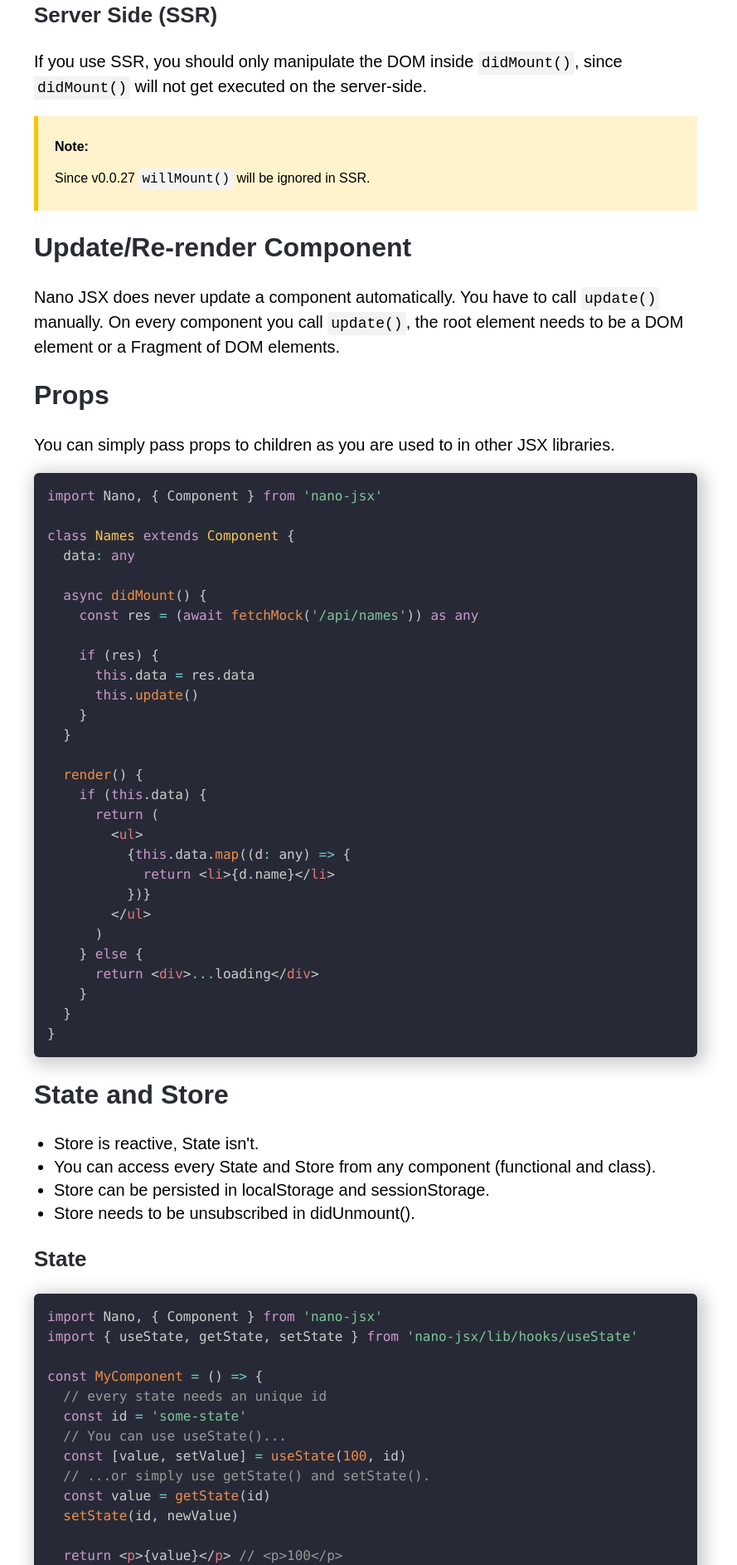
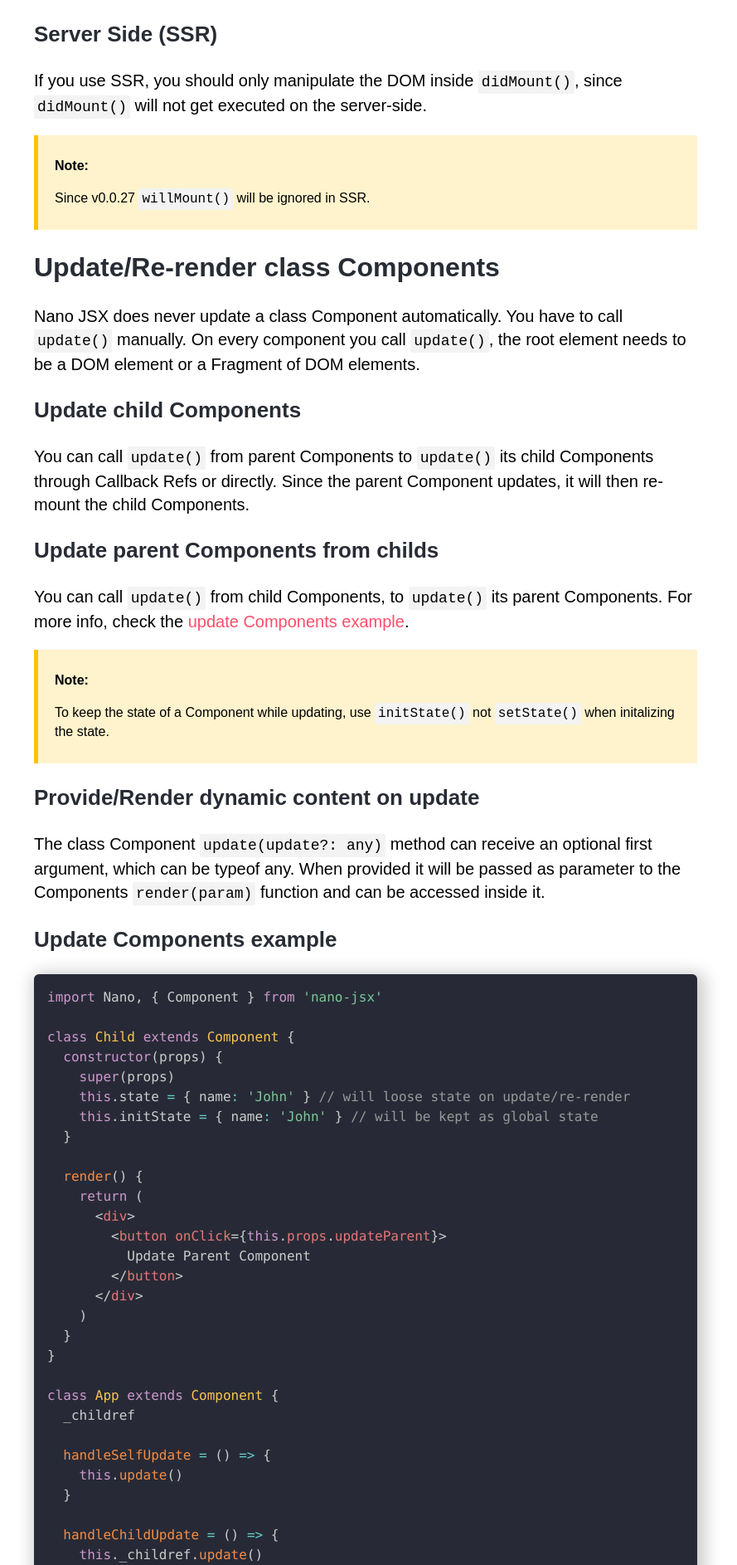
Before and after one commit to nanojsx/nanojsx.github.io, a website: page docs.html in a window 1280 px wide. Shown: the part 2814-4700 px from the top of the page at 83% size, without its empty margins (199-1088 px from the left). Drawn offline with Linux system fonts and the light colour scheme.

Commit message:
Updated update/re-render component docs

```diff
--- a/docs.html
+++ b/docs.html
@@ -77,7 +77,8 @@
           <p><strong>Note:</strong></p>
           <p>
             To make use of a <code class="is-code">state</code> on initial load, set the state inside the
-            <code class="is-code">constructor()</code>.
+            <code class="is-code">constructor()</code>. To keep the state of a Component while updating, use
+            <code class="is-code">initState()</code> when initalizing.
           </p>
         </div>
 
@@ -117,15 +118,47 @@
           <p>Since v0.0.27 <code class="is-code">willMount()</code> will be ignored in SSR.</p>
         </div>
 
-        <h2>Update/Re-render Component</h2>
+        <h2>Update/Re-render class Components</h2>
         <p>
-          Nano JSX does never update a component automatically. You have to call
+          Nano JSX does never update a class Component automatically. You have to call
           <code class="is-code">update()</code> manually. On every component you call
           <code class="is-code">update()</code>, the root element needs to be a DOM element or a Fragment of DOM
           elements.
         </p>
 
-        <h2>Props</h2>
+        <h3>Update child Components</h3>
+        <p>
+          You can call <code class="is-code">update()</code> from parent Components to
+          <code class="is-code">update()</code> its child Components through Callback Refs or directly. Since the parent
+          Component updates, it will then re-mount the child Components.
+        </p>
+
+        <h3>Update parent Components from childs</h3>
+        <p>
+          You can call <code class="is-code">update()</code> from child Components, to
+          <code class="is-code">update()</code> its parent Components. For more info, check the
+          <a href="#update-components-example">update Components example</a>.
+        </p>
+
+        <div class="alert-notice">
+          <p><strong>Note:</strong></p>
+          <p>
+            To keep the state of a Component while updating, use <code class="is-code">initState()</code> not
+            <code class="is-code">setState()</code> when initalizing the state.
+          </p>
+        </div>
+
+        <h3>Provide/Render dynamic content on update</h3>
+        <p>
+          The class Component <code class="is-code">update(update?: any)</code> method can receive an optional first
+          argument, which can be typeof any. When provided it will be passed as parameter to the Components
+          <code class="is-code">render(param)</code> function and can be accessed inside it.
+        </p>
+
+        <h3 id="update-components-example">Update Components example</h3>
+        <pre><code id="updateComponents" class="language-tsx">loading...</code></pre>
+
+        <h2>Component Props</h2>
         <p>You can simply pass props to children as you are used to in other JSX libraries.</p>
         <pre><code id="props" class="language-tsx">loading...</code></pre>
 
--- a/js/code-docs.js
+++ b/js/code-docs.js
@@ -36,6 +36,53 @@ Nano.render(<App name="Nano" />, document.getElementById('root'))`,
   render(jsx\`<\${App} name="Nano" />\`, document.getElementById('root'))
 <\/script>
     `,
+  updateComponents: `import Nano, { Component } from 'nano-jsx'
+
+class Child extends Component {
+  constructor(props) {
+    super(props)
+    this.state = { name: 'John' } // will loose state on update/re-render
+    this.initState = { name: 'John' } // will be kept as global state
+  }
+
+  render() {
+    return (
+      <div>
+        <button onClick={this.props.updateParent}>
+          Update Parent Component
+        </button>
+      </div>
+    )
+  }
+}
+
+class App extends Component {
+  _childref
+
+  handleSelfUpdate = () => {
+    this.update()
+  }
+
+  handleChildUpdate = () => {
+    this._childref.update()
+  }
+
+  render() {
+    return (
+      <div>
+        <button onClick={this.handleChildUpdate}>
+          Update Child Component
+        </button>
+        <Child
+          updateParent={this.handleSelfUpdate}
+          ref={(el) => (this._childref = el)}
+        />
+      </div>
+    )
+  }
+}
+
+Nano.render(<App />, document.getElementById('root'))`,
   props: `import Nano, { Component } from 'nano-jsx'
 
 class Names extends Component {
```
